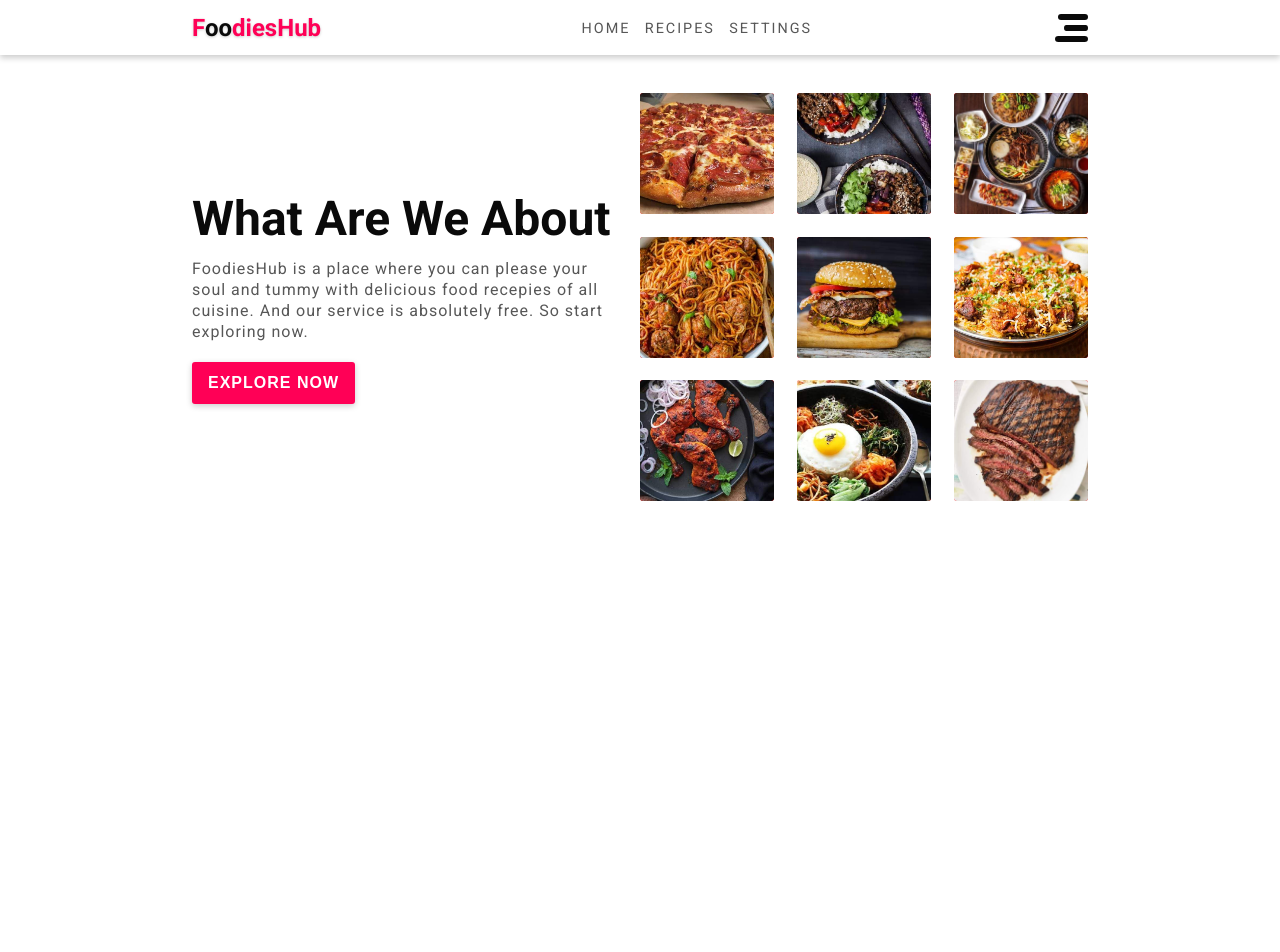
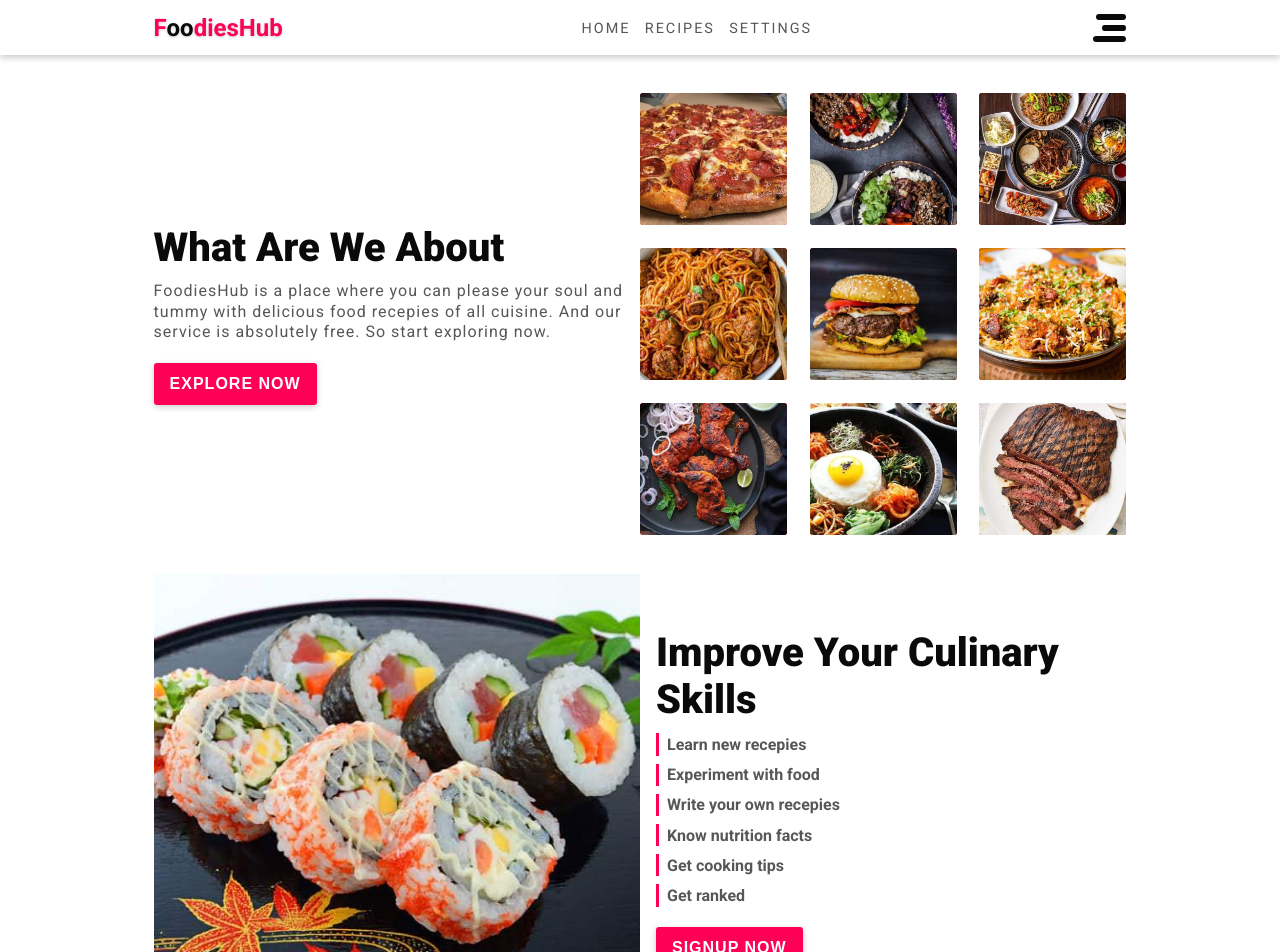
Before and after one commit to Rajeev02/food-app, a React (Create React App) app: page / in a window 1280 px wide. Shown: the top 952 px of the page. Before the commit the page ends 800 px from the top, so only its background shows below. Built offline with nearby package versions, Linux system fonts and the light colour scheme.

Commit message:
improve skil srction complete

```diff
--- a/src/App.js
+++ b/src/App.js
@@ -1,5 +1,6 @@
 import React from "react";
 import HeroSection from "./components/HeroSection";
+import ImproveSkills from "./components/ImproveSkills";
 import Navbar from "./components/Navbar";
 
 function App() {
@@ -8,6 +9,7 @@ function App() {
       <Navbar />
       <div className="container main">
         <HeroSection />
+        <ImproveSkills />
       </div>
     </div>
   );
--- /dev/null
+++ b/src/components/ImproveSkills.js
@@ -0,0 +1,30 @@
+import React from "react";
+
+function ImproveSkills() {
+  const list = [
+    "Learn new recepies",
+    "Experiment with food",
+    "Write your own recepies",
+    "Know nutrition facts",
+    "Get cooking tips",
+    "Get ranked",
+  ];
+  return (
+    <div className="section improve-skills">
+      <div className="col img">
+        <img src="/img/gallery/img_10.jpg" alt="" />
+      </div>
+      <div className="col typography">
+        <h1 className="title">Improve Your Culinary Skills</h1>
+        {list.map((item, index) => (
+          <p className="skill-item" key={index}>
+            {item}
+          </p>
+        ))}
+        <button className="btn">signup now</button>
+      </div>
+    </div>
+  );
+}
+
+export default ImproveSkills;
--- a/src/styles/index.scss
+++ b/src/styles/index.scss
@@ -68,10 +68,12 @@ img{
 .section{
     display: flex;
     align-items: center;
+    margin-bottom: 3vw;
     .title{
         color: var(--text-color);
-        font-size: 3em;
+        font-size: 2.5em;
         margin-bottom: .25em;
+        font-weight: 900;
     }
     .info{
         color: var(--text-light);
@@ -88,47 +90,38 @@ img{
 
 }
 
-.section.hero{
-    .typography{
-        padding-right: 1em;
-    }
-    .gallery{
-        display: grid;
-        grid-template-columns: repeat(3, 1fr);
-        gap:1.75vw;
-        .custom-image{
-            border-radius: 3px;
-            overflow: hidden;
-            transform: scale(0);
-            opacity: 0;
-            animation: getAnimationDuration(.5s) popOut forwards;
-            &:nth-child(2){
-                 animation-delay: .1s;
-            }
-            &:nth-child(3){
-                animation-delay: .2s;
-            }
-            &:nth-child(6){
-                animation-delay: .3s;
-            }
-            &:nth-child(9){
-                animation-delay: .4s;
-            }
-            &:nth-child(8){
-                animation-delay: .5s;
-            }
-            &:nth-child(7){
-                animation-delay: .6s;
-            }
-            &:nth-child(4){
-                animation-delay: .7s;
-            }
-            &:nth-child(5){
-                animation-delay: .8s;
-            }
+@import "partials/hero-section.scss";
 
+.section.improve-skills{
+    .col.img{
+        img{
+            width: 100%;
         }
     }
+    .col.typography{
+        padding-left: 1em;
+        .skill-item{
+            border-left: .2em solid var(--primary-color);
+            margin-bottom: .5em;
+            padding: .1em 0 .1em .5em;
+            color: var(--text-light);
+            font-weight: bold;
+            transform: translateX(100%);
+            opacity: 0;
+            animation: getAnimationDuration(.3s) slideInRight forwards;
+            @for $i from 2 through 7 {
+                &:nth-child(#{$i}){
+                    animation-delay:#{$i * .1}s;
+                }
+
+
+            }
+        }
+        .btn{
+            margin-top: .75em;
+        }
+    }
+
 }
 
 .main{
@@ -137,7 +130,7 @@ img{
 
 
 .container{
-    padding-inline: 15vw ;
+    padding-inline: 12vw ;
 }
 @import "partials/animation.scss";
 @media screen and (max-width: 768px) {
--- a/src/styles/partials/_animation.scss
+++ b/src/styles/partials/_animation.scss
@@ -6,6 +6,19 @@
         transform: translateX(0%);
     }
 }
+
+@keyframes  slideInRight {
+    from{
+        transform: translateX(100%);
+        opacity: 0;
+    }
+    to{
+        transform: translateX(0);
+        opacity: 1;
+    }
+
+}
+
 @keyframes popOut {
     from{
         transform: scale(0);
--- /dev/null
+++ b/src/styles/partials/_hero-section.scss
@@ -0,0 +1,42 @@
+.section.hero{
+    .typography{
+        padding-right: 1em;
+    }
+    .gallery{
+        display: grid;
+        grid-template-columns: repeat(3, 1fr);
+        gap:1.75vw;
+        .custom-image{
+            border-radius: 3px;
+            overflow: hidden;
+            transform: scale(0);
+            opacity: 0;
+            animation: getAnimationDuration(.5s) popOut forwards;
+            &:nth-child(2){
+                 animation-delay: .1s;
+            }
+            &:nth-child(3){
+                animation-delay: .2s;
+            }
+            &:nth-child(6){
+                animation-delay: .3s;
+            }
+            &:nth-child(9){
+                animation-delay: .4s;
+            }
+            &:nth-child(8){
+                animation-delay: .5s;
+            }
+            &:nth-child(7){
+                animation-delay: .6s;
+            }
+            &:nth-child(4){
+                animation-delay: .7s;
+            }
+            &:nth-child(5){
+                animation-delay: .8s;
+            }
+
+        }
+    }
+}
```
